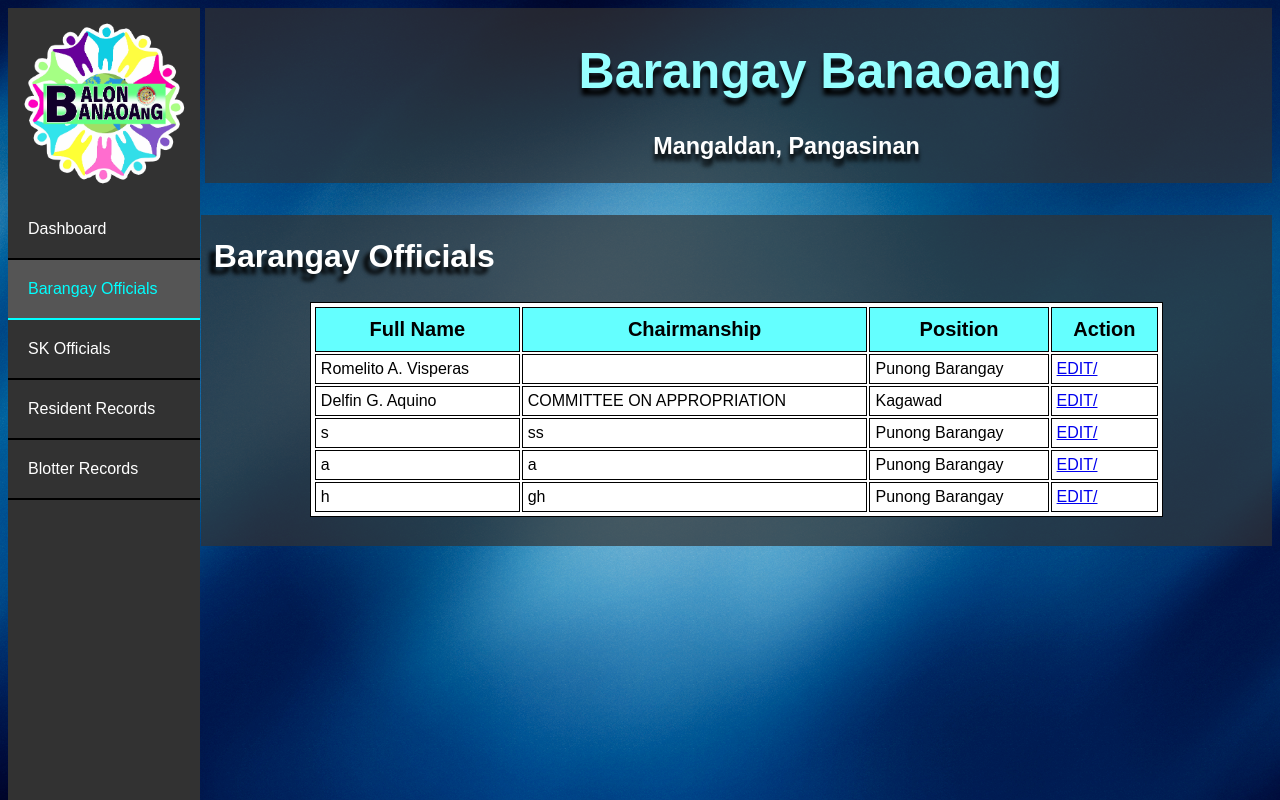
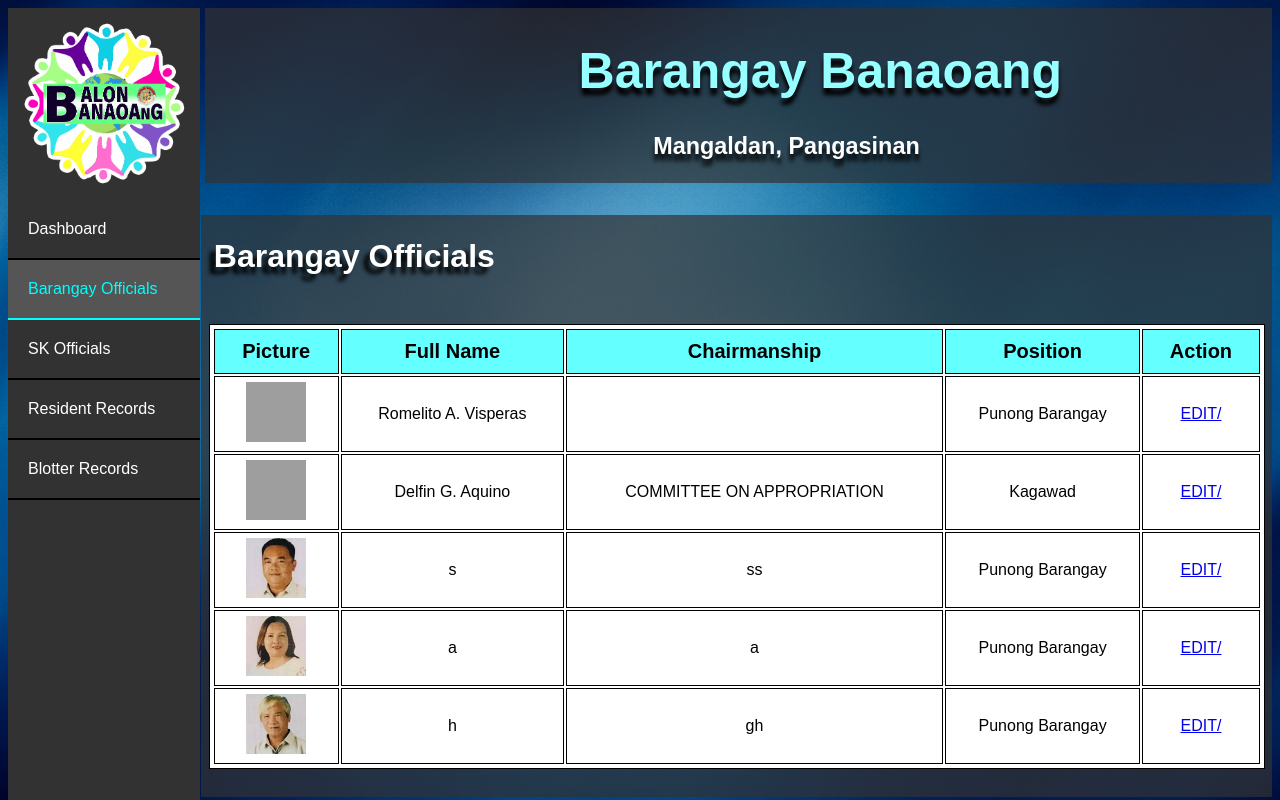
Before and after one commit to KeVin0z/Barangay-Information-System, a Django app: page /list_officials in a window 1280 px wide. Run offline with Django 4.2, Linux system fonts and the light colour scheme; data comes from the database, SQL or seed files in the repository; both versions use the stored data as it was after the commit; grey boxes are pictures that could not be loaded.

Commit message:
added image view on officials

```diff
--- a/bis/static/index.css
+++ b/bis/static/index.css
@@ -135,11 +135,15 @@ ul {
   }
 
   .hb{
-    width: 100%;
-    padding: 2px;
-    margin-bottom: 2.5%;
-    margin-top: 2.5%;
-}
+    width: 99%;
+    float: right;
+    margin-right: 0.5%;
+  }
+
+  .pic{
+    height: 60px;
+    width: 60px;
+  }
 
   th{
     background-color: rgb(100, 255, 255);
@@ -149,6 +153,7 @@ ul {
 
   td{
     padding: 5px;
+    text-align: center;
   }
 
   .h{
--- a/bis/templates/list_blotters.html
+++ b/bis/templates/list_blotters.html
@@ -52,7 +52,7 @@
           <td>{{ blotter.time }}</td>
           <td>{{ blotter.status }}</td>
           <td>{{ blotter.details }}</td>
-          <td><a href="/edit_blotter/{{ blotter.pk }}"> EDIT/</a><a href="/delete_blotter/{{ blotter.pk }}"> /DELETE MO NA</a></td>
+          <td><a href="/edit_blotter/{{ blotter.pk }}"> EDIT/</a><a href="/delete_blotter/{{ blotter.pk }}">DELETE</a></td>
         </tr>
 
         {% endfor %}
--- a/bis/templates/list_officials.html
+++ b/bis/templates/list_officials.html
@@ -26,8 +26,9 @@
 
 <div class="cont">
   <h1 class="h">Barangay Officials</h1>
-    <table>
+    <table class="hb">
         <tr>
+          <th>Picture</th>
           <th>Full Name</th>
           <th>Chairmanship</th>
           <th>Position</th>
@@ -37,6 +38,7 @@
         {% for official in officials_list %}
 
         <tr>
+          <td><img class="pic" src="/media/{{ official.image }}"/></td>
           <td>{{ official.full_name }}</td>
           <td>{{ official.chairmanship }}</td>
           <td>{{ official.position }}</td>
```
Also changed, not shown: db.sqlite3.
